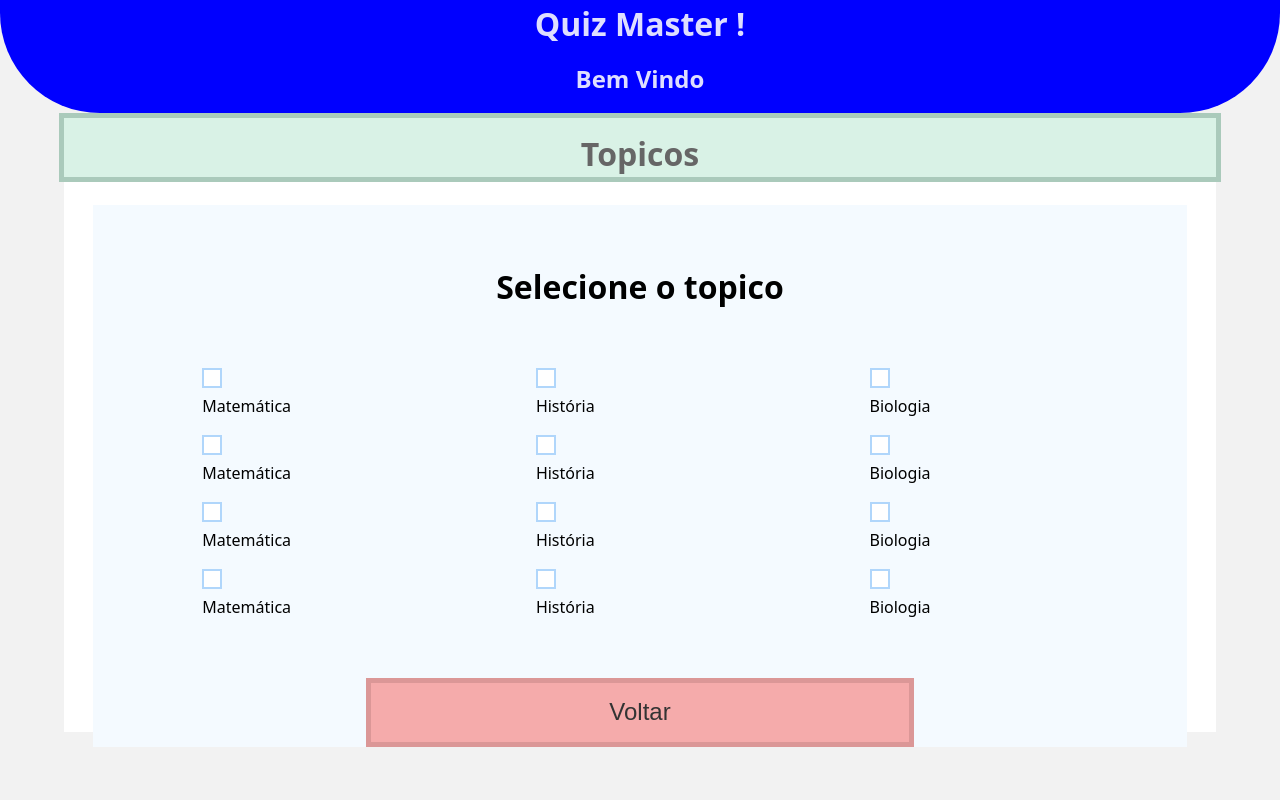
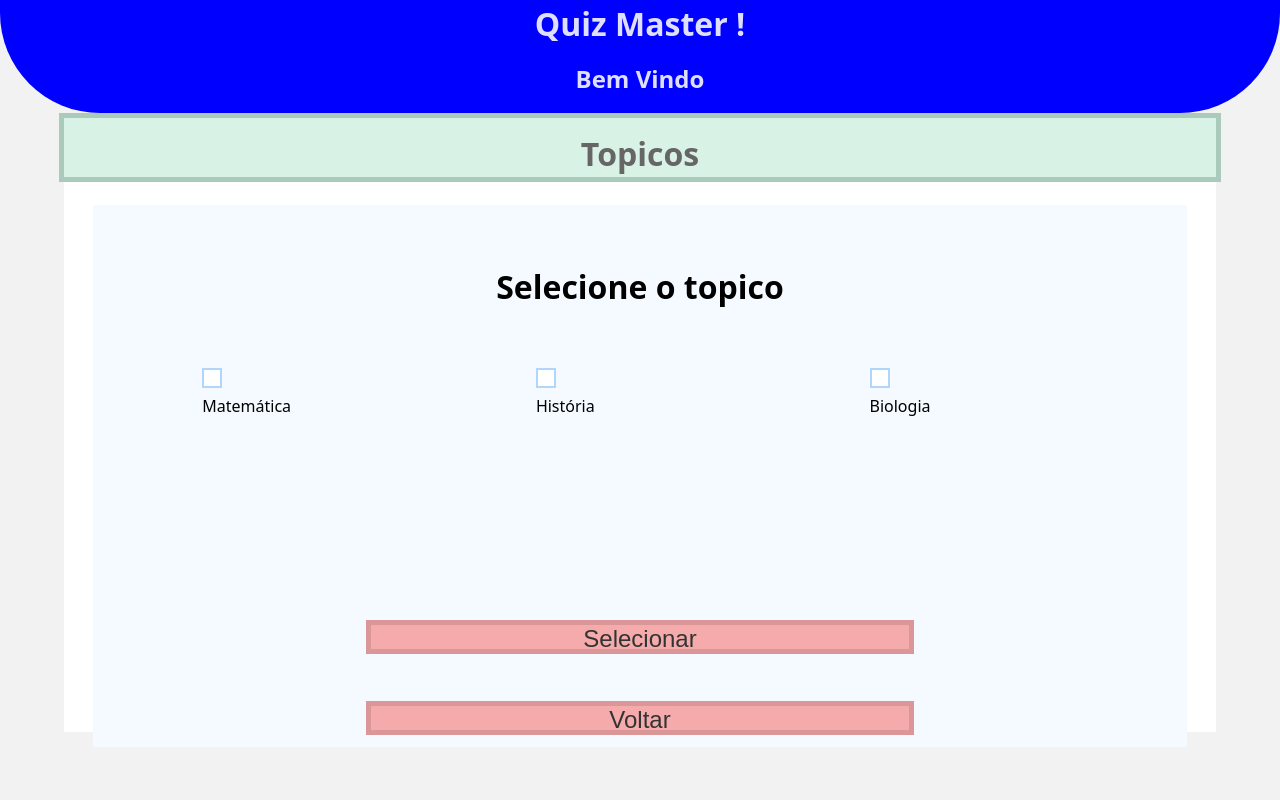
Before and after one commit to MuriloCarvG12/QuizMaster, a React (Vite) app: page /QuestionScreen in a window 1280 px wide. Both pictures are taken after a click on the button "Tópicos". Shown: the top 800 px of the page. Built offline with nearby package versions, Linux system fonts and the light colour scheme.

Commit message:
feature: adiciona a navegação entre menus de opções na tela topicos

```diff
--- a/src/components/Page_Question_Screen.tsx
+++ b/src/components/Page_Question_Screen.tsx
@@ -1,3 +1,4 @@
+
 import { useState } from "react";
 import App_Button from "./App_Button";
 
@@ -41,19 +42,20 @@ export function Control_menu({set_current_option}:ControlMenuProps)
 
 interface topics_screen_interface
 {
-    handle_picked_question_topics: (event:any) => void
-
+    set_picked_question_topics: (array: Array) => void
+    set_current_topic_state: (option: number) => void
     set_current_option: (option: number) => void
 }
 
-const topics = ["Matemática", "História", "Biologia","Matemática", "História", "Biologia","Matemática", "História", "Biologia","Matemática", "História", "Biologia"];
+const topics = ["Matemática", "História", "Biologia"];
 
 
 
 
 
-export function Topics_screen_MainTopicSelection({handle_picked_question_topics, set_current_option}:topics_screen_interface)
+export function Topics_screen_MainTopicSelection({set_picked_question_topics, set_current_option, set_current_topic_state}:topics_screen_interface)
 {
+    const [selectedTopics, setSelectedTopics] = useState<string[]>([]);
     return(
                         <>
                              <div style={{display:"flex", flexDirection:"column", width:"100%", height:"50%", justifyItems:"center", alignItems: "center", marginBottom: "19%"}}>
@@ -78,6 +80,14 @@ export function Topics_screen_MainTopicSelection({handle_picked_question_topics,
                                                     type="checkbox"
                                                     value={topic}
                                                     className="question_screen_selection_checkbox"
+                                                    checked={selectedTopics.includes(topic)}
+                                                    onChange={(e) => {
+                                                        if (e.target.checked) {
+                                                        setSelectedTopics(prev => [...prev, topic]);
+                                                        } else {
+                                                        setSelectedTopics(prev => prev.filter(t => t !== topic));
+                                                        }
+                                                    }}
 
                                                 />
                                                     {topic}
@@ -87,8 +97,13 @@ export function Topics_screen_MainTopicSelection({handle_picked_question_topics,
 
 
                                         </div>
-                                        <div style={{width:"100%", height:"10%", display:"flex", alignContent:"center", justifyContent:"center"}}>
-                                            <App_Button bgcolor={"f5abab"} bordercolor={"db9797"} borderhovercolor={"c78787"} bghovercolor={"e39898"} message={"Voltar"} onClick={() => handle_picked_question_topics}/>
+
+                                        <div style={{width:"100%", height:"5%", display:"flex", alignContent:"center", justifyContent:"center"}}>
+                                            <App_Button bgcolor={"f5abab"} bordercolor={"db9797"} borderhovercolor={"c78787"} bghovercolor={"e39898"} message={"Selecionar"} onClick={() => {set_picked_question_topics(selectedTopics); set_current_topic_state(1); console.log("PICKED TOPICS ->", selectedTopics);}}/>
+                                        </div>
+
+                                        <div style={{width:"100%", height:"5%", display:"flex", alignContent:"center", justifyContent:"center"}}>
+                                            <App_Button bgcolor={"f5abab"} bordercolor={"db9797"} borderhovercolor={"c78787"} bghovercolor={"e39898"} message={"Voltar"} onClick={() => set_current_option(0)}/>
                                         </div>
 
 
@@ -105,7 +120,7 @@ export function Topics_screen_MainTopicSelection({handle_picked_question_topics,
 
 export function Topics_screen_SubTopicSelection({handle_picked_question_topics , set_current_option}:topics_screen_interface){}
 
-export function Topics_screen_QuestionSourceSelection({handle_picked_question_source , set_current_option}:topics_screen_interface)
+export function Topics_screen_QuestionSourceSelection({set_picked_question_topics, set_current_option, set_current_topic_state}:topics_screen_interface)
 {
     return(
                         <>
@@ -120,7 +135,7 @@ export function Topics_screen_QuestionSourceSelection({handle_picked_question_so
                                 <div id="HOME-Questions" className="question_screen_body" style={{flexDirection:"column"}}>
                                     <div className="question_screen_body" style={{backgroundColor:"#F4FAFF",width:"95%",height:"100%", flexDirection:"column"}}>
                                         <h1 style={{color:"black"}}> Selecione a fonte </h1>
-                                        <select onChange={handle_picked_question_source} className="question_screen_selection_box" >
+                                        <select onChange={set_picked_question_topics} className="question_screen_selection_box" >
                                             <option value="someOption" >Some option</option>
                                             <option value="otherOption">Other option</option>
                                         </select>
@@ -129,7 +144,7 @@ export function Topics_screen_QuestionSourceSelection({handle_picked_question_so
 
                                     </div>
                                     <div style={{width:"100%", height:"10%", display:"flex", alignContent:"center", justifyContent:"center"}}>
-                                        <App_Button bgcolor={"f5abab"} bordercolor={"db9797"} borderhovercolor={"c78787"} bghovercolor={"e39898"} message={"Voltar"} onClick={() => set_current_option(0)}/>
+                                        <App_Button bgcolor={"f5abab"} bordercolor={"db9797"} borderhovercolor={"c78787"} bghovercolor={"e39898"} message={"Voltar"} onClick={() => set_current_topic_state(0)}/>
                                     </div>
                                 </div>
                             </div>
--- a/src/pages/QuestionScreen.tsx
+++ b/src/pages/QuestionScreen.tsx
@@ -4,7 +4,7 @@ import Quiz_master_footer from "../components/Footer";
 import Header from "../components/Header_navigation";
 
 import { useState } from "react";
-import { Control_menu, Saved_question_screen, Community_question_screen, Topics_screen_MainTopicSelection } from "../components/Page_Question_Screen";
+import { Control_menu, Saved_question_screen, Community_question_screen, Topics_screen_MainTopicSelection, Topics_screen_QuestionSourceSelection } from "../components/Page_Question_Screen";
 
 
 export default function QuestionScreen() {
@@ -18,8 +18,8 @@ export default function QuestionScreen() {
         console.log("PICKED OPTION -> " + picked_question_source)
       };
 
-    function handle_picked_question_topics(event)  {
-        const values = Array.from(event.target.selectedOptions, option => option.value);
+    function handle_picked_question_topics()  {
+
         set_picked_question_topics(values);
         console.log("PICKED TOPICS ->", values);
       };
@@ -42,10 +42,12 @@ export default function QuestionScreen() {
                     {
                         case 0:
                             return(
-                                <Topics_screen_MainTopicSelection handle_picked_question_topics={set_picked_question_topics} set_current_option={set_current_option} />
+                                <Topics_screen_MainTopicSelection set_picked_question_topics={set_picked_question_topics} set_current_option={set_current_option} set_current_topic_state={set_current_topic_state} />
                             )
                         case 1:
-                            return
+                            return (
+                                <Topics_screen_QuestionSourceSelection set_picked_question_topics={() => {}} set_current_option={set_current_option} set_current_topic_state={set_current_topic_state}/>
+                            )
                         default:
                             return null;
 
```
